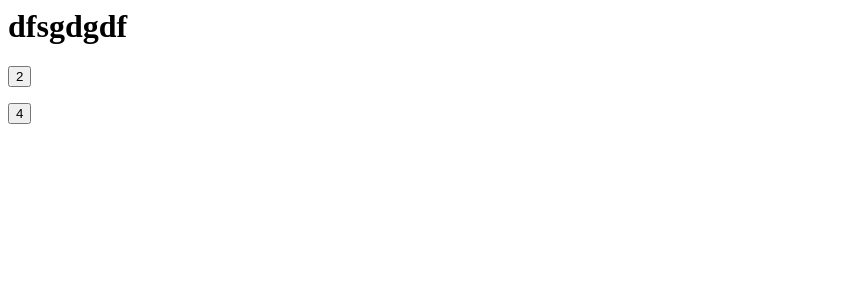
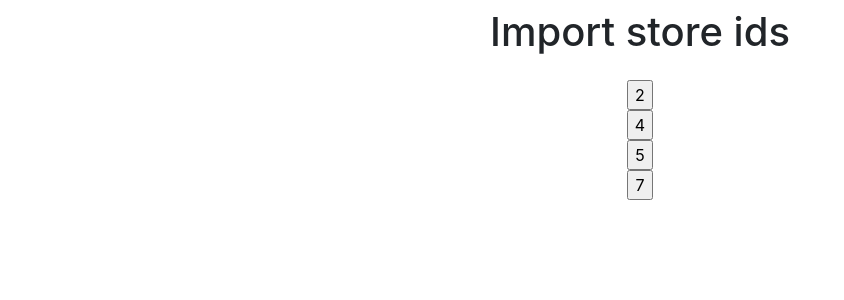
Before and after one commit to smolynets/simple_multiplication_table_simulator, a Django app: page / in a window 1280 px wide. Shown: the top 300 px of the page, without its empty margins (0-844 px from the left). Run offline with Django 3.2, Linux system fonts and the light colour scheme; some libraries are stand-ins or nearby versions.

Commit message:
fix template

```diff
--- a/counting/templates/index.html
+++ b/counting/templates/index.html
@@ -1,20 +1,35 @@
-<h1>dfsgdgdf</h1>
-
-<!-- <form action="." method="post">
-{% csrf_token %}
-<input type="radio" name="choice" value={{one}}>
-<label for="">{{one}}</label><br>
-<input type="radio" name="choice" value={{two}}>
-<label for="">{{two}}</label><br>
-<input type="submit" value="Vote2">
-</form> -->
-
+<!doctype html>
+<html lang="en">
+  <head>
+    <meta charset="utf-8">
+    <meta name="viewport" content="width=device-width, initial-scale=1, shrink-to-fit=no">
+    <link rel="stylesheet" href="https://stackpath.bootstrapcdn.com/bootstrap/4.1.3/css/bootstrap.min.css">
+    {% block title %}
+    {% endblock %}
+  </head>
+  <body>
+    <h1 class="mt-2 text-center">Import store ids</h1>
+    <div class="container">
+        <div class="row pt-3">
+            <div class="col text-center">
                 <form action="." method="post">
                     {% csrf_token %}
                     <input type="submit" name="choice" value={{one}} />
                 </form>
-
                 <form action="." method="post">
                     {% csrf_token %}
                     <input type="submit" name="choice" value={{two}} />
                 </form>
+                <form action="." method="post">
+                    {% csrf_token %}
+                    <input type="submit" name="choice" value={{third}} />
+                </form>
+                <form action="." method="post">
+                    {% csrf_token %}
+                    <input type="submit" name="choice" value={{four}} />
+                </form>
+            </div>
+        </div>
+    </div>
+  </body>
+</html>
--- a/counting/views.py
+++ b/counting/views.py
@@ -4,4 +4,7 @@ from django.shortcuts import render
 def index(request):
     if request.method == "POST":
         choice = request.POST["choice"]
-    return render(request, "index.html", {"one": 2, "two": 4})
+        import ipdb
+
+        ipdb.set_trace()
+    return render(request, "index.html", {"one": 2, "two": 4, "third": 5, "four": 7})
```
Lines whose indentation alone changed are shown as unchanged.
